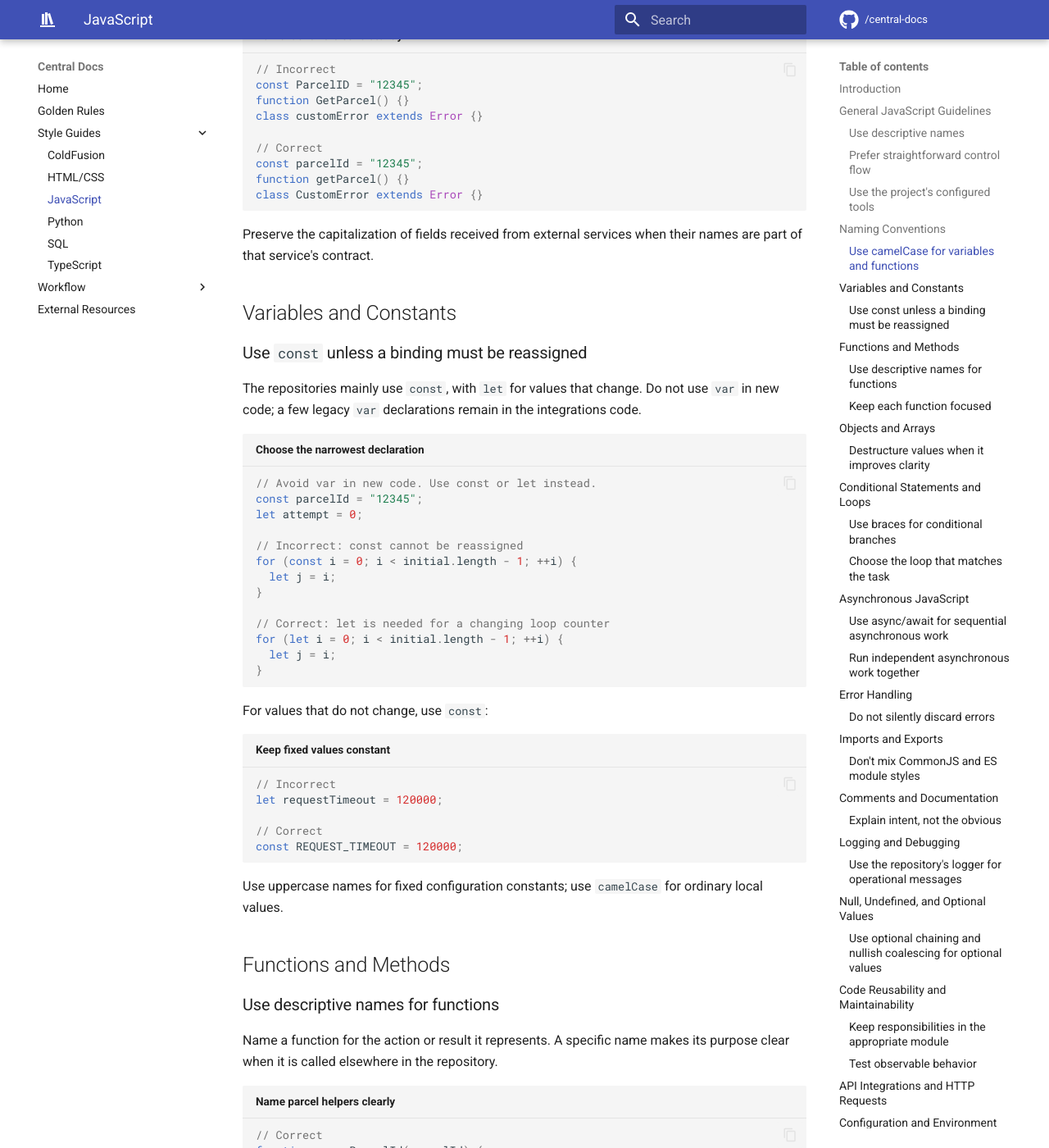
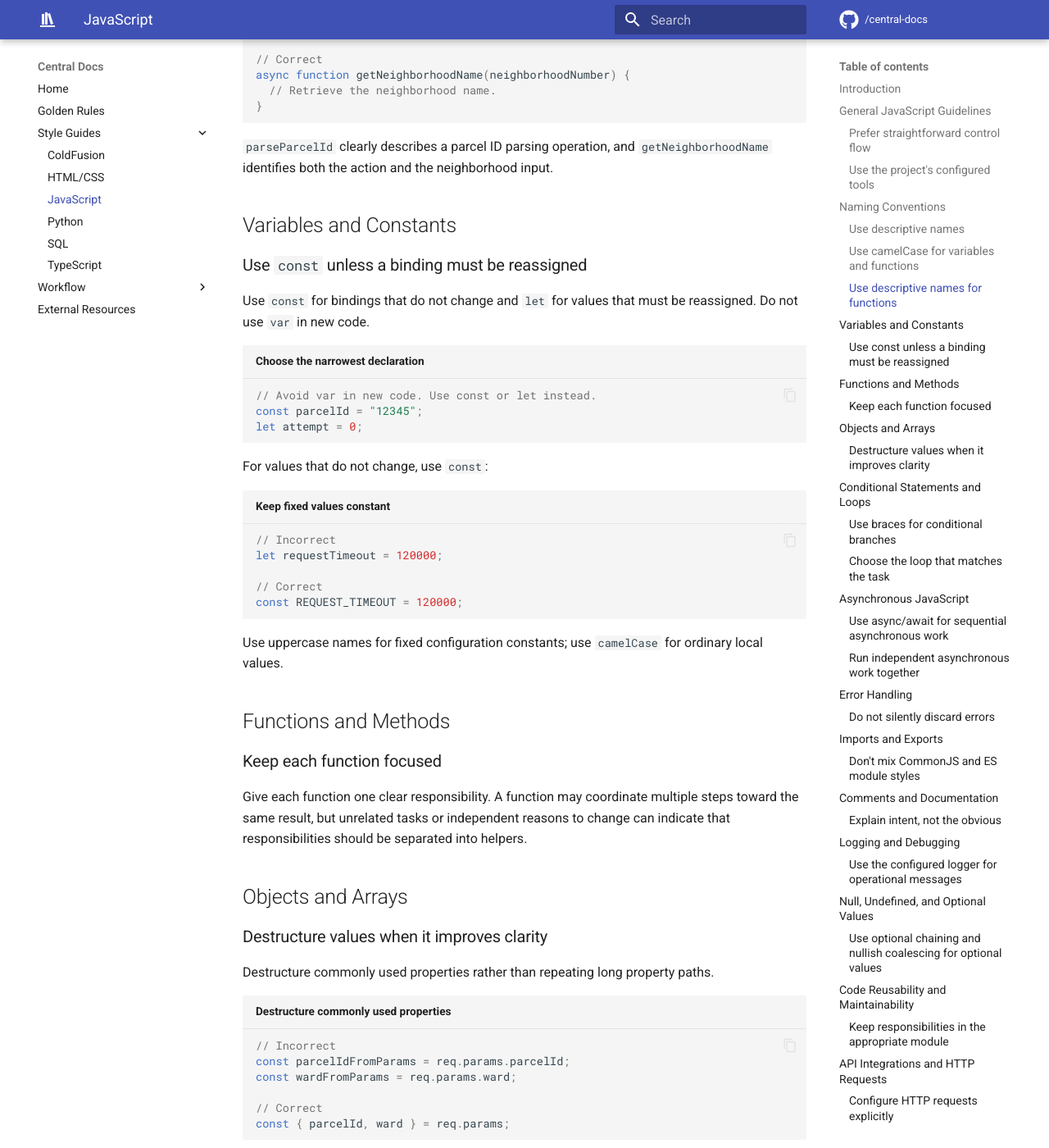
Before and after one commit to city-of-saint-louis/central-docs, an MkDocs documentation site: the page built from docs/style-guide-javascript.md, in a window 1280 px wide and 1400 px high, scrolled down 3277 px. Shown: the whole window at 82% size. Built offline with MkDocs 1.6.1 and Material for MkDocs 9.7.7, drawn with Linux system fonts in a browser that asks for light colours; comment, search, counter and statistics services are not loaded; some of the changed text lies outside the part shown.

Commit message:
docs: refine JavaScript Guidelines on Review feedback

````diff
--- a/docs/style-guide-javascript.md
+++ b/docs/style-guide-javascript.md
@@ -2,82 +2,11 @@
 
 ## Introduction
 
-This guide is based on the JavaScript in the City of St. Louis
-common practices and recommends a consistent standard where the repositories
-differ. Follow the existing style when editing an established module; use the
-recommendations below for new code.
+This guide recommends consistent JavaScript practices. Follow the existing
+style when editing an established module; use the recommendations below for
+new code.
 
 ## General JavaScript Guidelines
-
-### Use descriptive names
-
-Choose names that describe the parcel, neighborhood, and case data used by the
-repositories. Descriptive names make request parameters and helper variables
-easier to understand without searching for their surrounding context.
-
-```javascript title="Name request values after the data they contain"
-// Incorrect
-const p = req.params.parcelId;
-
-// Correct
-const { parcelId } = req.params;
-```
-
-The `p` name does not explain that the value is a parcel ID. The destructured
-name in the correct example matches the API controller parameter and immediately
-identifies the data.
-
-```javascript title="Name parcel and neighborhood helpers clearly"
-// Incorrect
-const d = v instanceof Date ? v : new Date(v);
-
-// Correct
-const date = v instanceof Date ? v : new Date(v);
-```
-
-The `d` name does not describe the Date value clearly. `date` makes the value
-easier to recognize in the same change-reporting code.
-
-```javascript title="Name lookup accumulators clearly"
-// Incorrect
-function getNeighborhoodsToWardsLookup(neighborhoodsAndWards) {
-  return neighborhoodsAndWards.reduce((dict, neighborhoodAndWard) => {
-    const nhdNum = Number(neighborhoodAndWard.nhdNum);
-    const ward = Number(neighborhoodAndWard.ward);
-    if (dict[nhdNum]) {
-      if (ward) {
-        dict[nhdNum].push(ward);
-      }
-    } else {
-      dict[nhdNum] = ward ? [ward] : [];
-    }
-    return dict;
-  }, {});
-}
-
-// Correct
-function getNeighborhoodsToWardsLookup(neighborhoodsAndWards) {
-  return neighborhoodsAndWards.reduce(
-    (neighborhoodLookup, neighborhoodAndWard) => {
-      const nhdNum = Number(neighborhoodAndWard.nhdNum);
-      const ward = Number(neighborhoodAndWard.ward);
-      if (neighborhoodLookup[nhdNum]) {
-        if (ward) {
-          neighborhoodLookup[nhdNum].push(ward);
-        }
-      } else {
-        neighborhoodLookup[nhdNum] = ward ? [ward] : [];
-      }
-      return neighborhoodLookup;
-    },
-    {},
-  );
-}
-```
-
-The repository's `dict` accumulator does not state which data it contains.
-`neighborhoodLookup` identifies the accumulated object and makes the ward
-mapping easier to follow.
 
 ### Prefer straightforward control flow
 
@@ -137,11 +66,55 @@ to understand and change.
 
 ### Use the project's configured tools
 
-Both repositories include ESLint and Prettier scripts, but their configurations
-and enforcement differ. Run the lint and test commands for the repository you
-are changing; do not assume one repository's rules apply to the other.
+Run the project's configured lint and test commands, and follow its formatting
+and enforcement rules.
 
 ## Naming Conventions
+
+### Use descriptive names
+
+Choose names that describe the data they contain. Descriptive names make
+request parameters and helper variables easier to understand without searching
+for their surrounding context.
+
+```javascript title="Name request values after the data they contain"
+// Incorrect
+const p = req.params.parcelId;
+
+// Correct
+const { parcelId } = req.params;
+```
+
+The `p` name does not explain that the value is a parcel ID. The destructured
+name in the correct example matches the API controller parameter and immediately
+identifies the data.
+
+```javascript title="Name parcel and neighborhood helpers clearly"
+// Incorrect
+const d = dateValue instanceof Date ? dateValue : new Date(dateValue);
+
+// Correct
+const date = dateValue instanceof Date ? dateValue : new Date(dateValue);
+```
+
+The `d` name does not describe the Date value clearly. `date` makes the value
+easier to recognize in the same change-reporting code.
+
+```javascript title="Name lookup accumulators clearly"
+// Incorrect
+if (ward) {
+  dict[nhdNum].push(ward);
+}
+
+// Correct
+if (ward) {
+  neighborhoodLookup[nhdNum].push(ward);
+}
+```
+
+The `dict` accumulator does not state which data it contains.
+`neighborhoodLookup` identifies the accumulated object and makes the ward
+mapping easier to follow.
 
 ### Use camelCase for variables and functions
 
@@ -164,28 +137,37 @@ class CustomError extends Error {}
 Preserve the capitalization of fields received from external services when
 their names are part of that service's contract.
 
+### Use descriptive names for functions
+
+Name a function for the action or result it represents. A specific name makes
+its purpose clear when it is called elsewhere in the code.
+
+```javascript title="Name parcel helpers clearly"
+// Correct
+function parseParcelId(parcelId) {
+  // Filter and validate the parcel ID.
+}
+
+// Correct
+async function getNeighborhoodName(neighborhoodNumber) {
+  // Retrieve the neighborhood name.
+}
+```
+
+`parseParcelId` clearly describes a parcel ID parsing operation, and
+`getNeighborhoodName` identifies both the action and the neighborhood input.
+
 ## Variables and Constants
 
 ### Use `const` unless a binding must be reassigned
 
-The repositories mainly use `const`, with `let` for values that change. Do not
-use `var` in new code; a few legacy `var` declarations remain in the
-integrations code.
+Use `const` for bindings that do not change and `let` for values that must be
+reassigned. Do not use `var` in new code.
 
 ```javascript title="Choose the narrowest declaration"
 // Avoid var in new code. Use const or let instead.
 const parcelId = "12345";
 let attempt = 0;
-
-// Incorrect: const cannot be reassigned
-for (const i = 0; i < initial.length - 1; ++i) {
-  let j = i;
-}
-
-// Correct: let is needed for a changing loop counter
-for (let i = 0; i < initial.length - 1; ++i) {
-  let j = i;
-}
 ```
 
 For values that do not change, use `const`:
@@ -203,46 +185,11 @@ ordinary local values.
 
 ## Functions and Methods
 
-### Use descriptive names for functions
-
-Name a function for the action or result it represents. A specific name makes
-its purpose clear when it is called elsewhere in the repository.
-
-```javascript title="Name parcel helpers clearly"
-// Correct
-function parseParcelId(parcelId) {
-  // Filter and validate the parcel ID.
-}
-
-// Correct
-async function getNeighborhoodName(neighborhoodNumber) {
-  // Retrieve the neighborhood name.
-}
-```
-
-`parseParcelId` clearly describes a parcel ID parsing operation, and
-`getNeighborhoodName` identifies both the action and the neighborhood input.
-
 ### Keep each function focused
 
-Give each function one clear responsibility. Extract distinct work into
-helpers so functions are easier to understand and maintain.
-
-```javascript title="Separate organization processing from data lookups"
-// Correct
-function processOrganizations(organizations, nhdsAndWardsRelationships) {
-  const aggregatedOrganizations = aggregateOrganzations(organizations);
-  const lookup = getNeighborhoodsToWardsLookup(nhdsAndWardsRelationships);
-  return aggregatedOrganizations.map((org) => ({
-    ...org,
-    wards: mapUniqueWards(org.nhdNums, lookup),
-    web: parseWebsite(org.web),
-  }));
-}
-```
-
-This orchestration function uses focused helpers for aggregation, neighborhood
-lookups, ward mapping, and website normalization.
+Give each function one clear responsibility. A function may coordinate multiple
+steps toward the same result, but unrelated tasks or independent reasons to
+change can indicate that responsibilities should be separated into helpers.
 
 
 ## Objects and Arrays
@@ -302,9 +249,8 @@ for (const parcelId of parcelIds) {
 
 ### Use `async`/`await` for sequential asynchronous work
 
-Both repositories use `async`/`await` for API and database operations. Await a
-promise when its result is needed before continuing, and return a promise when
-the caller should handle it.
+Await a promise when its result is needed before continuing, and return a
+promise when the caller should handle it.
 
 ```javascript title="Wait for the asynchronous result"
 // Incorrect
@@ -379,10 +325,9 @@ error at multiple layers.
 
 ### Don't mix CommonJS and ES module styles
 
-Both repositories use CommonJS application modules. Use `require()` and
-`module.exports` consistently. Dynamic imports may be appropriate for an
-ESM-only dependency, but do not add ES module syntax to the repository's
-CommonJS source modules.
+Use the module style configured for the project consistently. In CommonJS
+modules, use `require()` and `module.exports`; dynamic imports may be
+appropriate for an ESM-only dependency.
 
 ```javascript title="Use CommonJS consistently"
 // Incorrect: ES module syntax in a CommonJS project
@@ -419,14 +364,14 @@ retryCount += 1;
 
 ## Logging and Debugging
 
-### Use the repository's logger for operational messages
+### Use the configured logger for operational messages
 
-Use the logger configured in the repository for errors, warnings, and
+Use the configured logger for errors, warnings, and
 operational messages. Include context that helps diagnose the problem, such as
 IDs and the operation being performed. Don't leave `console.log` calls in
 committed code for debugging. Intentional human-facing output in a command-line
 script is an exception, but runtime application errors should use the
-repository logger.
+configured logger.
 
 ```javascript title="Log useful error context"
 // Incorrect
@@ -442,9 +387,8 @@ logger.error("failed to generate .env.example", {
 
 ### Use optional chaining and nullish coalescing for optional values
 
-Both repositories use optional chaining. Prefer `??` when the fallback should
-apply only to `null` or `undefined`; `||` also replaces valid values such as
-`0` and `""`.
+Prefer `??` when the fallback should apply only to `null` or `undefined`; `||`
+also replaces valid values such as `0` and `""`.
 
 ```javascript title="Preserve valid falsy values"
 // Incorrect
@@ -504,60 +448,16 @@ a valid lookup with no vocabulary found.
 
 ### Keep responsibilities in the appropriate module
 
-The API separates routes, controllers, services, repositories, and utilities.
 Keep request handling, business rules, and data access in focused modules;
 share a helper when the same logic is needed in more than one place.
 
-```javascript title="Separate data access from request handling"
-// Incorrect
-async function getParcelHandlerWithInlineQuery(req, res, next) {
-  try {
-    const parcel = await citydataDb.query(
-      "SELECT * FROM parcels WHERE parcel_id = ?",
-      { replacements: [req.params.parcelId] },
-    );
-    res.json(parcel);
-  } catch (error) {
-    next(error);
-  }
-}
-
-// Correct
-async function getParcelHandlerWithRepository(req, res, next) {
-  try {
-    const parcel = await parcelRepository.getById(req.params.parcelId);
-    res.json(parcel);
-  } catch (error) {
-    next(error);
-  }
-}
-```
-
-### Test observable behavior
-
-Both repositories use Jest. Add or update focused tests for behavior changed,
-including error cases and meaningful edge cases.
-
-```javascript title="Assert the behavior of an asynchronous operation"
-// Incorrect
-it("gets a parcel", async () => {
-  await getParcel("12345");
-});
-
-// Correct
-it("returns the parcel with the requested ID", async () => {
-  await expect(getParcel("12345")).resolves.toMatchObject({
-    parcelId: "12345",
-  });
-});
-```
-
 ## API Integrations and HTTP Requests
 
-Both repositories use Axios for HTTP integrations, including Cityworks and GIS
-services. Keep request parameters and headers in the Axios configuration, set
-a finite timeout for new requests, and let failures reach the appropriate
-error-handling layer.
+### Configure HTTP requests explicitly
+
+Keep request parameters and headers in the Axios configuration, set a finite
+timeout for new requests, and let failures reach the appropriate error-handling
+layer.
 
 ```javascript title="Pass request data through Axios options"
 // Incorrect
@@ -576,9 +476,10 @@ URLs.
 
 ## Configuration and Environment Variables
 
-Both repositories use `process.env`; the integrations repository also checks
-environment-variable coverage in its tests. Read configuration from the
-environment and validate required values before creating clients.
+### Validate configuration before use
+
+Read configuration from the environment and validate required values before
+creating clients.
 
 ```javascript title="Validate a required Cityworks base URL"
 // Incorrect
@@ -599,29 +500,22 @@ const axiosInstance = axios.create({
 ```
 
 The incorrect example silently supplies a production URL. The correct example
-uses the repository's `CustomError` when `CITYWORKS_BASE_URL` is missing and
+uses `CustomError` when `CITYWORKS_BASE_URL` is missing and
 passes the validated value to Axios as `baseURL`.
 
-Parse numeric environment values once when configuration is created:
+### Validate numeric environment values
 
-```javascript title="Parse the integrations email port"
-// Incorrect
-const emailPort = process.env.EMAIL_PORT;
-
-// Correct
-const emailPort = parseInt(process.env.EMAIL_PORT || "587", 10);
-```
-
-The integrations repository uses `"587"` when `EMAIL_PORT` is not set and
-parses the value as a base-10 integer. It does not add a separate range or
-integer validation in this configuration block.
+Parse numeric environment values once when configuration is created. Validate
+the parsed value and its permitted range. Use `??` when a fallback should apply
+only to missing values; handle empty strings explicitly when they require
+different treatment.
 
 ## Testing and Test Automation
 
-Both repositories use Jest. API endpoint tests use Supertest, and integration
-tests mock Axios and other external dependencies. Keep tests deterministic by
-mocking network calls, and verify both successful responses and failure
-behavior.
+### Mock external dependencies
+
+Keep tests deterministic by mocking network calls, and verify both successful
+responses and failure behavior.
 
 ```javascript title="Test an HTTP integration with a mock"
 // Incorrect
@@ -642,3 +536,22 @@ it("returns the parcel from the HTTP response", async () => {
   expect(axios.get).toHaveBeenCalledTimes(1);
 });
 ```
+
+### Test observable behavior
+
+Add or update focused tests for behavior changed, including error cases and
+meaningful edge cases.
+
+```javascript title="Assert the behavior of an asynchronous operation"
+// Incorrect
+it("gets a parcel", async () => {
+  await getParcel("12345");
+});
+
+// Correct
+it("returns the parcel with the requested ID", async () => {
+  await expect(getParcel("12345")).resolves.toMatchObject({
+    parcelId: "12345",
+  });
+});
+```
````
